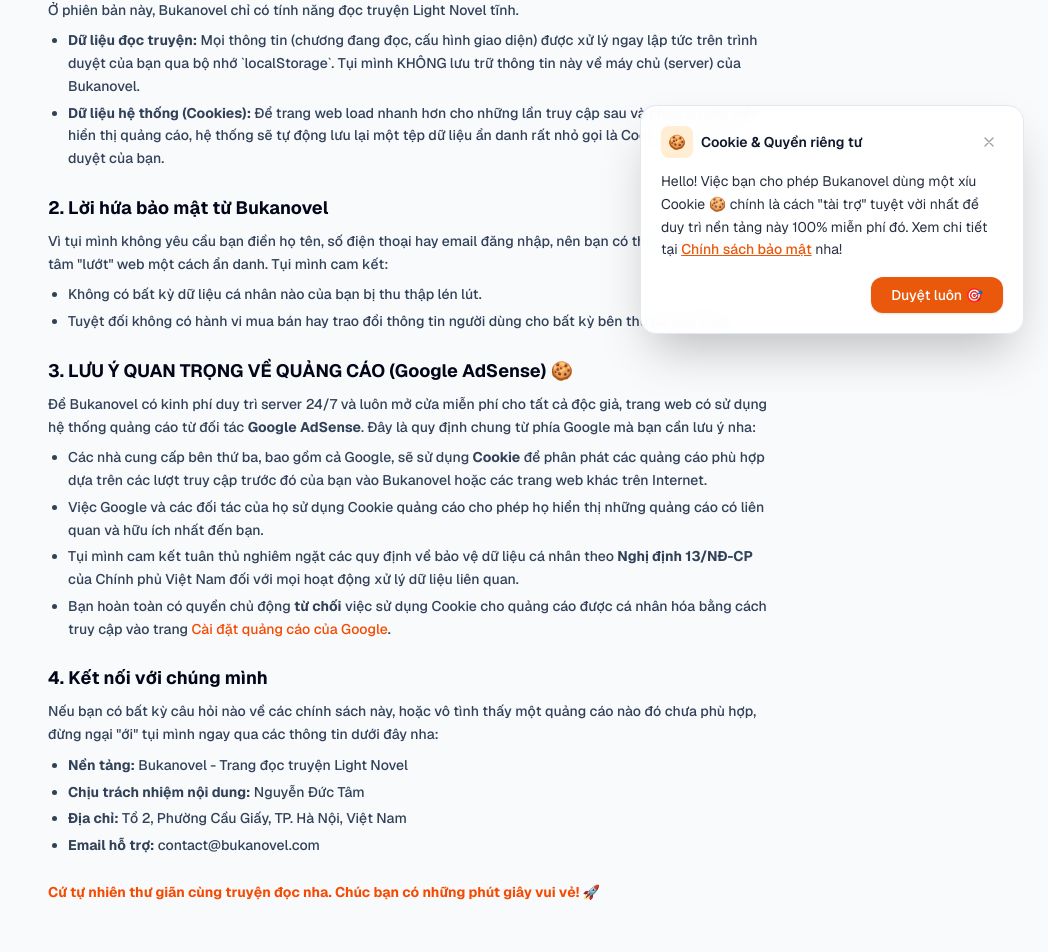
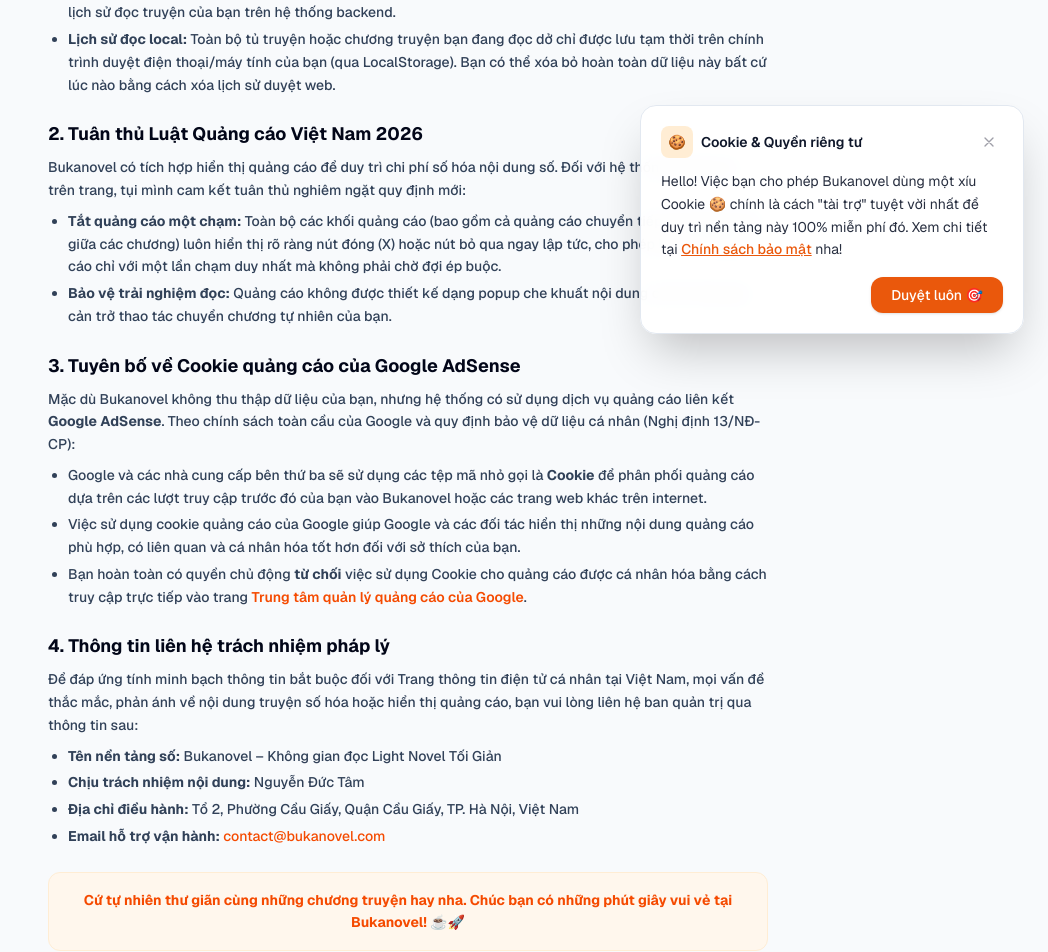
Before and after one commit to bukanovel/client, a Next.js app: page /privacy-policy in a window 1280 px wide. Shown: the part 442-1394 px from the top of the page, without its empty margins (232-1280 px from the left). Built offline with nearby package versions, Linux system fonts and the light colour scheme.

Commit message:
feat: update rules

```diff
--- a/app/privacy-policy/layout.tsx
+++ b/app/privacy-policy/layout.tsx
@@ -1,8 +1,12 @@
 import { Metadata } from "next";
 
 export const metadata: Metadata = {
-  title: "Chính sách bảo mật thông tin người dùng - Bukanovel",
+  title: "Chính sách bảo mật thông tin người dùng – Bukanovel",
   description: "Cam kết bảo mật thông tin, quy trình lưu trữ dữ liệu local và chính sách cookie quảng cáo Google AdSense tại Bukanovel.",
+  robots: {
+    index: false,
+    follow: true,
+  },
 };
 
 export default function PrivacyLayout({
--- a/app/privacy-policy/page.tsx
+++ b/app/privacy-policy/page.tsx
@@ -1,14 +1,5 @@
-import { Metadata } from "next";
 import Header from "@/components/Header";
 import Footer from "@/components/Footer";
-
-export const metadata: Metadata = {
-  title: "Chính sách bảo mật - Bukanovel",
-  robots: {
-    index: false,
-    follow: true,
-  },
-};
 
 export default function PrivacyPolicyPage() {
   return (
@@ -21,77 +12,82 @@ export default function PrivacyPolicyPage() {
         <h1 className="text-3xl font-extrabold text-slate-950 dark:text-white tracking-tight">
           Chính sách bảo mật thông tin – Bukanovel
         </h1>
-        <p className="text-xs text-slate-400 dark:text-zinc-500 font-semibold">Cập nhật lần cuối: Ngày 05 tháng 07 năm 2026</p>
+        <p className="text-xs text-slate-400 dark:text-zinc-500 font-semibold">
+          Cập nhật lần cuối: Ngày 05 tháng 07 năm 2026
+        </p>
 
         <div className="prose dark:prose-invert space-y-6 text-sm text-slate-700 dark:text-zinc-350 leading-relaxed font-medium">
           <p>
             Chào bạn nha! Cảm ơn bạn đã lựa chọn <strong>Bukanovel</strong> làm nơi đọc truyện thư giãn.
-          </p>
-          <p>
-            Vì Bukanovel ở phiên bản hiện tại hoạt động hoàn toàn miễn phí và không yêu cầu bạn phải tạo tài khoản đăng nhập, nên việc bảo mật thông tin của bạn cực kỳ đơn giản và an toàn. Tuy nhiên, để hệ thống chạy mượt mà và duy trì được nền tảng, tụi mình có áp dụng một vài chính sách nhỏ liên quan đến dữ liệu hệ thống. Bạn dành chút thời gian đọc cùng chúng mình nghen!
+            Để bạn hoàn toàn yên tâm trải nghiệm, tụi mình xin tuyên bố rõ ràng và minh bạch các cam kết bảo mật dữ liệu dựa trên quy định pháp luật Việt Nam hiện hành và chính sách đối tác của Google.
           </p>
 
           <section className="space-y-2">
-            <h2 className="text-lg font-bold text-slate-950 dark:text-white">1. Tụi mình &quot;thu thập&quot; những thông tin gì?</h2>
-            <p>Thật ra là... hầu như không có gì mang tính cá nhân cả! ✨</p>
-            <p>Ở phiên bản này, Bukanovel chỉ có tính năng đọc truyện Light Novel tĩnh.</p>
+            <h2 className="text-lg font-bold text-slate-950 dark:text-white">1. Cam kết &quot;Zero-Data&quot; từ phía Bukanovel</h2>
+            <p>
+              Bukanovel vận hành theo triết lý tối giản hoàn toàn nhằm mang lại tốc độ tải trang nhanh nhất:
+            </p>
             <ul className="list-disc pl-5 space-y-1">
               <li>
-                <strong>Dữ liệu đọc truyện:</strong> Mọi thông tin (chương đang đọc, cấu hình giao diện) được xử lý ngay lập tức trên trình duyệt của bạn qua bộ nhớ `localStorage`. Tụi mình KHÔNG lưu trữ thông tin này về máy chủ (server) của Bukanovel.
+                <strong>Không đăng nhập / đăng ký:</strong> Hệ thống không thiết lập bất kỳ tính năng tạo tài khoản nào. Bạn không cần cung cấp Họ tên, Email, Số điện thoại hay bất kỳ thông tin cá nhân nào để đọc truyện.
               </li>
               <li>
-                <strong>Dữ liệu hệ thống (Cookies):</strong> Để trang web load nhanh hơn cho những lần truy cập sau và phục vụ cho việc hiển thị quảng cáo, hệ thống sẽ tự động lưu lại một tệp dữ liệu ẩn danh rất nhỏ gọi là Cookie trên trình duyệt của bạn.
+                <strong>Không lưu vết máy chủ:</strong> Website không sử dụng cơ sở dữ liệu (Database) để theo dõi hành vi hay lưu trữ lịch sử đọc truyện của bạn trên hệ thống backend.
+              </li>
+              <li>
+                <strong>Lịch sử đọc local:</strong> Toàn bộ tủ truyện hoặc chương truyện bạn đang đọc dở chỉ được lưu tạm thời trên chính trình duyệt điện thoại/máy tính của bạn (qua LocalStorage). Bạn có thể xóa bỏ hoàn toàn dữ liệu này bất cứ lúc nào bằng cách xóa lịch sử duyệt web.
               </li>
             </ul>
           </section>
 
           <section className="space-y-2">
-            <h2 className="text-lg font-bold text-slate-950 dark:text-white">2. Lời hứa bảo mật từ Bukanovel</h2>
+            <h2 className="text-lg font-bold text-slate-950 dark:text-white">2. Tuân thủ Luật Quảng cáo Việt Nam 2026</h2>
             <p>
-              Vì tụi mình không yêu cầu bạn điền họ tên, số điện thoại hay email đăng nhập, nên bạn có thể hoàn toàn yên tâm &quot;lướt&quot; web một cách ẩn danh. Tụi mình cam kết:
-            </p>
-            <ul className="list-disc pl-5 space-y-1">
-              <li>Không có bất kỳ dữ liệu cá nhân nào của bạn bị thu thập lén lút.</li>
-              <li>Tuyệt đối không có hành vi mua bán hay trao đổi thông tin người dùng cho bất kỳ bên thứ ba nào khác.</li>
-            </ul>
-          </section>
-
-          <section className="space-y-2">
-            <h2 className="text-lg font-bold text-slate-950 dark:text-white">3. LƯU Ý QUAN TRỌNG VỀ QUẢNG CÁO (Google AdSense) 🍪</h2>
-            <p>
-              Để Bukanovel có kinh phí duy trì server 24/7 và luôn mở cửa miễn phí cho tất cả độc giả, trang web có sử dụng hệ thống quảng cáo từ đối tác <strong>Google AdSense</strong>. Đây là quy định chung từ phía Google mà bạn cần lưu ý nha:
+              Bukanovel có tích hợp hiển thị quảng cáo để duy trì chi phí số hóa nội dung số. Đối với hệ thống quảng cáo trên trang, tụi mình cam kết tuân thủ nghiêm ngặt quy định mới:
             </p>
             <ul className="list-disc pl-5 space-y-1">
               <li>
-                Các nhà cung cấp bên thứ ba, bao gồm cả Google, sẽ sử dụng <strong>Cookie</strong> để phân phát các quảng cáo phù hợp dựa trên các lượt truy cập trước đó của bạn vào Bukanovel hoặc các trang web khác trên Internet.
+                <strong>Tắt quảng cáo một chạm:</strong> Toàn bộ các khối quảng cáo (bao gồm cả quảng cáo chuyển tiếp Interstitial Ads giữa các chương) luôn hiển thị rõ ràng nút đóng (X) hoặc nút bỏ qua ngay lập tức, cho phép bạn tắt quảng cáo chỉ với một lần chạm duy nhất mà không phải chờ đợi ép buộc.
               </li>
               <li>
-                Việc Google và các đối tác của họ sử dụng Cookie quảng cáo cho phép họ hiển thị những quảng cáo có liên quan và hữu ích nhất đến bạn.
-              </li>
-              <li>
-                Tụi mình cam kết tuân thủ nghiêm ngặt các quy định về bảo vệ dữ liệu cá nhân theo <strong>Nghị định 13/NĐ-CP</strong> của Chính phủ Việt Nam đối với mọi hoạt động xử lý dữ liệu liên quan.
-              </li>
-              <li>
-                Bạn hoàn toàn có quyền chủ động <strong>từ chối</strong> việc sử dụng Cookie cho quảng cáo được cá nhân hóa bằng cách truy cập vào trang <a href="https://myadcenter.google.com/" target="_blank" rel="noopener noreferrer" className="text-orange-600 dark:text-orange-500 hover:underline">Cài đặt quảng cáo của Google</a>.
+                <strong>Bảo vệ trải nghiệm đọc:</strong> Quảng cáo không được thiết kế dạng popup che khuất nội dung chính hoặc gây cản trở thao tác chuyển chương tự nhiên của bạn.
               </li>
             </ul>
           </section>
 
           <section className="space-y-2">
-            <h2 className="text-lg font-bold text-slate-950 dark:text-white">4. Kết nối với chúng mình</h2>
+            <h2 className="text-lg font-bold text-slate-950 dark:text-white">3. Tuyên bố về Cookie quảng cáo của Google AdSense</h2>
             <p>
-              Nếu bạn có bất kỳ câu hỏi nào về các chính sách này, hoặc vô tình thấy một quảng cáo nào đó chưa phù hợp, đừng ngại &quot;ới&quot; tụi mình ngay qua các thông tin dưới đây nha:
+              Mặc dù Bukanovel không thu thập dữ liệu của bạn, nhưng hệ thống có sử dụng dịch vụ quảng cáo liên kết <strong>Google AdSense</strong>. Theo chính sách toàn cầu của Google và quy định bảo vệ dữ liệu cá nhân (Nghị định 13/NĐ-CP):
             </p>
             <ul className="list-disc pl-5 space-y-1">
-              <li><strong>Nền tảng:</strong> Bukanovel - Trang đọc truyện Light Novel  </li>
-              <li><strong>Chịu trách nhiệm nội dung:</strong> Nguyễn Đức Tâm</li>
-              <li><strong>Địa chỉ:</strong> Tổ 2, Phường Cầu Giấy, TP. Hà Nội, Việt Nam</li>
-              <li><strong>Email hỗ trợ:</strong> contact@bukanovel.com</li>
+              <li>
+                Google và các nhà cung cấp bên thứ ba sẽ sử dụng các tệp mã nhỏ gọi là <strong>Cookie</strong> để phân phối quảng cáo dựa trên các lượt truy cập trước đó của bạn vào Bukanovel hoặc các trang web khác trên internet.
+              </li>
+              <li>
+                Việc sử dụng cookie quảng cáo của Google giúp Google và các đối tác hiển thị những nội dung quảng cáo phù hợp, có liên quan và cá nhân hóa tốt hơn đối với sở thích của bạn.
+              </li>
+              <li>
+                Bạn hoàn toàn có quyền chủ động <strong>từ chối</strong> việc sử dụng Cookie cho quảng cáo được cá nhân hóa bằng cách truy cập trực tiếp vào trang <a href="https://myadcenter.google.com/" target="_blank" rel="noopener noreferrer" className="text-orange-600 dark:text-orange-500 hover:underline font-semibold">Trung tâm quản lý quảng cáo của Google</a>.
+              </li>
             </ul>
           </section>
 
-          <p className="font-bold text-orange-600 dark:text-orange-500 mt-6">
-            Cứ tự nhiên thư giãn cùng truyện đọc nha. Chúc bạn có những phút giây vui vẻ! 🚀
+          <section className="space-y-2">
+            <h2 className="text-lg font-bold text-slate-950 dark:text-white">4. Thông tin liên hệ trách nhiệm pháp lý</h2>
+            <p>
+              Để đáp ứng tính minh bạch thông tin bắt buộc đối với Trang thông tin điện tử cá nhân tại Việt Nam, mọi vấn đề thắc mắc, phản ánh về nội dung truyện số hóa hoặc hiển thị quảng cáo, bạn vui lòng liên hệ ban quản trị qua thông tin sau:
+            </p>
+            <ul className="list-disc pl-5 space-y-1">
+              <li><strong>Tên nền tảng số:</strong> Bukanovel – Không gian đọc Light Novel Tối Giản</li>
+              <li><strong>Chịu trách nhiệm nội dung:</strong> Nguyễn Đức Tâm</li>
+              <li><strong>Địa chỉ điều hành:</strong> Tổ 2, Phường Cầu Giấy, Quận Cầu Giấy, TP. Hà Nội, Việt Nam</li>
+              <li><strong>Email hỗ trợ vận hành:</strong> <a href="mailto:contact@bukanovel.com" className="text-orange-600 dark:text-orange-500 hover:underline">contact@bukanovel.com</a></li>
+            </ul>
+          </section>
+
+          <p className="font-bold text-orange-600 dark:text-orange-500 mt-6 bg-orange-50 dark:bg-orange-950/30 p-4 rounded-xl text-center border border-orange-100 dark:border-orange-900/50">
+            Cứ tự nhiên thư giãn cùng những chương truyện hay nha. Chúc bạn có những phút giây vui vẻ tại Bukanovel! ☕🚀
           </p>
         </div>
       </main>
--- a/app/terms-of-service/page.tsx
+++ b/app/terms-of-service/page.tsx
@@ -1,14 +1,5 @@
-import { Metadata } from "next";
 import Header from "@/components/Header";
 import Footer from "@/components/Footer";
-
-export const metadata: Metadata = {
-  title: "Điều khoản dịch vụ - Bukanovel",
-  robots: {
-    index: false,
-    follow: true,
-  },
-};
 
 export default function TermsOfServicePage() {
   return (
@@ -19,62 +10,86 @@ export default function TermsOfServicePage() {
       {/* Main Content */}
       <main className="max-w-3xl mx-auto px-6 py-12 flex-1 w-full space-y-6 text-left">
         <h1 className="text-3xl font-extrabold text-slate-950 dark:text-white tracking-tight">
-          Điều khoản sử dụng dịch vụ – Bukanovel
+          Điều khoản dịch vụ sử dụng dịch vụ – Bukanovel
         </h1>
-        <p className="text-xs text-slate-400 dark:text-zinc-500 font-semibold">Cập nhật lần cuối: Ngày 05 tháng 07 năm 2026</p>
+        <p className="text-xs text-slate-400 dark:text-zinc-500 font-semibold">
+          Cập nhật lần cuối: Ngày 05 tháng 07 năm 2026
+        </p>
 
-        <div className="prose dark:prose-invert space-y-6 text-sm text-slate-700 dark:text-zinc-355 leading-relaxed font-medium">
+        <div className="prose dark:prose-invert space-y-6 text-sm text-slate-700 dark:text-zinc-350 leading-relaxed font-medium">
           <p>
-            Chào bạn nha! Cảm ơn bạn đã ghé thăm Bukanovel – trang đọc truyện Light Novel hoàn toàn miễn phí.
-          </p>
-          <p>
-            Để chúng mình có thể đồng hành cùng nhau lâu dài và giữ cho website luôn hoạt động ổn định, 100% miễn phí, bạn vui lòng dành vài phút đọc kỹ những &quot;luật chơi&quot; nho nhỏ dưới đây nghen. Khi bạn sử dụng các tiện ích trên Bukanovel, đồng nghĩa với việc bạn đã vui vẻ đồng ý với các điều khoản này rồi đó!
+            Chào mừng bạn đến với <strong>Bukanovel</strong>. Khi bạn truy cập, lướt đọc truyện hoặc sử dụng bất kỳ tài nguyên tĩnh nào trên website này, đồng nghĩa với việc bạn đã đọc, hiểu và đồng ý tuân thủ các điều khoản dưới đây.
           </p>
 
           <section className="space-y-2">
-            <h2 className="text-lg font-bold text-slate-950 dark:text-white">1. Các tiện ích tụi mình cung cấp</h2>
-            <p>Hiện tại ở phiên bản này, Bukanovel hoàn toàn miễn phí và cung cấp cho bạn tiện ích đọc truyện Light Novel tĩnh.</p>
-          </section>
-
-          <section className="space-y-2">
-            <h2 className="text-lg font-bold text-slate-950 dark:text-white">2. Giới hạn trách nhiệm (Miễn trừ trách nhiệm pháp lý)</h2>
-            <p>Chúng mình sử dụng các mô hình AI để sáng tạo nội dung truyện nhằm mục đích giải trí và học thuật thuần túy.</p>
+            <h2 className="text-lg font-bold text-slate-950 dark:text-white">1. Bản chất dịch vụ và Miễn trừ thủ tục BCT</h2>
+            <p>
+              Bukanovel vận hành như một không gian lưu trữ và chia sẻ văn học số hóa tối giản, phi lợi nhuận thương mại:
+            </p>
             <ul className="list-disc pl-5 space-y-1">
-              <li>Mọi nhân vật, bối cảnh hay sự kiện trong truyện đều là **sản phẩm của trí tưởng tượng độc bản từ AI** và không phản ánh các sự kiện có thật ngoài đời thực.</li>
-              <li>Bukanovel sẽ không chịu trách nhiệm pháp lý cho bất kỳ sự trùng hợp ngẫu nhiên nào liên quan đến cốt truyện hoặc nhân vật.</li>
+              <li>
+                <strong>Nội dung miễn phí:</strong> Toàn bộ các tác phẩm Light Novel lưu trữ trên trang được cung cấp hoàn toàn miễn phí, không yêu cầu nạp tiền, không bán tài khoản VIP và không có bất kỳ cổng thanh toán, giao dịch mua bán nào.
+              </li>
+              <li>
+                <strong>Tuyên bố phân loại:</strong> Do hệ thống không tích hợp cổng thanh toán thương mại và không kinh doanh dịch vụ, dựa theo thông tư hướng dẫn của Bộ Công Thương năm 2026, Bukanovel là một <em>Trang thông tin điện tử cá nhân</em> và thuộc diện miễn trừ nghĩa vụ đăng ký/thông báo website thương mại điện tử.
+              </li>
             </ul>
           </section>
 
           <section className="space-y-2">
-            <h2 className="text-lg font-bold text-slate-950 dark:text-white">3. Điều khoản về Quảng cáo và Duy trì hệ thống</h2>
-            <p>Để Bukanovel có thể duy trì server hoạt động 24/7 và luôn mở cửa miễn phí cho độc giả, chúng mình có đặt các vị trí quảng cáo từ đối tác Google AdSense.</p>
+            <h2 className="text-lg font-bold text-slate-950 dark:text-white">2. Thỏa thuận về nội dung số do AI sáng tác (Human-in-the-loop)</h2>
+            <p>
+              Để bảo vệ quyền lợi sở hữu trí tuệ và tuân thủ các quy định quản lý nội dung không gian mạng:
+            </p>
             <ul className="list-disc pl-5 space-y-1">
-              <li>Chúng mình cam kết các vị trí quảng cáo luôn được thiết kế gọn gàng, không che khuất hay làm gián đoạn cảm xúc khi đọc truyện của bạn.</li>
-              <li><strong>Quyền tắt quảng cáo:</strong> Người đọc hoàn toàn có quyền chủ động tắt hoặc chặn quảng cáo bằng một chạm theo các quy định Luật Quảng cáo năm 2026 của Việt Nam.</li>
-              <li><strong>Nghiêm cấm hành vi gian lận:</strong> Mong bạn KHÔNG sử dụng bất kỳ phần mềm, công cụ tự động (bot) nào để bấm (click) liên tục vào quảng cáo trên Bukanovel nhằm mục đích phá hoại. Nếu hệ thống phát hiện IP có hành vi bất thường, tụi mình buộc lòng phải chặn truy cập của bạn để bảo vệ hệ thống.</li>
+              <li>
+                Toàn bộ cốt truyện, bối cảnh và tuyến nhân vật trên website là sản phẩm độc bản được lên ý tưởng bởi trí tuệ nhân tạo (AI) và có sự biên tập trực tiếp từ con người, không sao chép từ bất kỳ tác phẩm hoặc tác giả có thật nào trên thị trường.
+              </li>
+              <li>
+                Tụi mình nghiêm cấm mọi hành vi sao chép, sử dụng phần mềm tự động (Scraper bot) để cào dữ liệu chữ của Bukanovel nhằm mục đích phân phối lại trên các ứng dụng hoặc website thương mại khác khi chưa có sự đồng ý bằng văn bản của ban quản trị.
+              </li>
             </ul>
           </section>
 
           <section className="space-y-2">
-            <h2 className="text-lg font-bold text-slate-950 dark:text-white">4. Quyền sở hữu trí tuệ</h2>
+            <h2 className="text-lg font-bold text-slate-950 dark:text-white">3. Quy tắc hành vi độc giả chống gian lận quảng cáo</h2>
+            <p>
+              Bukanovel sử dụng mạng lưới quảng cáo liên kết từ đối tác thứ ba (Google AdSense) để trang trải chi phí vận hành máy chủ tĩnh. Chúng mình yêu cầu bạn cam kết bảo vệ hệ thống:
+            </p>
             <ul className="list-disc pl-5 space-y-1">
-              <li>Mọi nội dung truyện được xuất bản trên Bukanovel đều thuộc bản quyền của hệ thống.</li>
-              <li>Vui lòng không sử dụng các công cụ tự động để cào dữ liệu truyện từ Bukanovel nhằm mục đích thương mại hoặc phát hành trên các nền tảng khác khi chưa được đồng ý.</li>
+              <li>
+                <strong>Không gian lận click (Click Fraud):</strong> Nghiêm cấm mọi hành vi cố tình nhấp chuột liên tục vào quảng cáo (click tặc), sử dụng các công cụ tạo lưu lượng truy cập ảo, botnet hoặc proxy giả lập hành vi người dùng nhằm mục đích trục lợi hoặc phá hoại tài khoản AdSense của trang.
+              </li>
+              <li>
+                <strong>Bảo vệ an ninh mạng:</strong> Tuyệt đối không tấn công từ chối dịch vụ (DDoS), chèn mã độc vào mã nguồn tĩnh hoặc tìm cách can thiệp trái phép vào hạ tầng phân phối HTML của Bukanovel (Tuân thủ Luật An ninh mạng Việt Nam). Hệ thống bảo vệ tự động của Cloudflare sẽ tự động ghi vết IP và chặn truy cập vĩnh viễn nếu phát hiện dấu hiệu bất thường.
+              </li>
             </ul>
           </section>
 
           <section className="space-y-2">
-            <h2 className="text-lg font-bold text-slate-950 dark:text-white">5. Cập nhật điều khoản</h2>
+            <h2 className="text-lg font-bold text-slate-950 dark:text-white">4. Đóng góp tự nguyện (Donate)</h2>
+            <ul className="list-disc pl-5 space-y-1">
+              <li>
+                Nút Donate đặt tĩnh ở cuối chương truyện (&quot;Mời tác giả ly cafe ☕&quot;) hoàn toàn dựa trên tinh thần tự nguyện và yêu mến từ phía độc giả.
+              </li>
+              <li>
+                Khoản đóng góp này được xem là quà tặng/tặng cho cá nhân và không cấu thành một giao dịch mua bán hàng hóa hay dịch vụ bắt buộc. Ban quản trị Bukanovel sẽ chủ động thực hiện nghĩa vụ khai trình thuế thu nhập cá nhân theo quý/năm đối với các khoản thu phát sinh từ nội dung số này theo đúng Nghị định 253/2026/NĐ-CP.
+              </li>
+            </ul>
+          </section>
+
+          <section className="space-y-2">
+            <h2 className="text-lg font-bold text-slate-950 dark:text-white">5. Cơ chế giải quyết khiếu nại & Điều chỉnh</h2>
             <p>
-              Tụi mình có thể sẽ cập nhật hoặc thay đổi các điều khoản này khi website có thêm tính năng mới. Mọi sự thay đổi sẽ được thông báo ngay trên trang này. Bạn nhớ thỉnh thoảng ghé xem lại nha!
+              Tụi mình giữ quyền bổ sung, gỡ bỏ chương truyện hoặc cập nhật các điều khoản này bất kỳ lúc nào để phù hợp với định hướng nội dung và tiến trình thay đổi của luật pháp Việt Nam.
+            </p>
+            <p>
+              Nếu bạn phát hiện bất kỳ nội dung chữ nào vi phạm chuẩn chính tả, lỗi hiển thị UI hoặc nội dung phân phối quảng cáo tự động từ phía đối tác chưa phù hợp, bạn vui lòng gửi phản hồi về địa chỉ email chính thức: <a href="mailto:contact@bukanovel.com" className="text-orange-600 dark:text-orange-500 hover:underline font-semibold">contact@bukanovel.com</a>. Chúng mình sẽ rà soát và xử lý trong vòng 24 giờ làm việc.
             </p>
           </section>
 
-          <p className="mt-4 pt-4 border-t border-slate-100 dark:border-zinc-800">
-            Nếu bạn có bất kỳ góp ý nào, đừng ngại gửi email cho chúng mình qua: <strong>contact@bukanovel.com</strong>
-          </p>
-          <p className="font-bold text-orange-600 dark:text-orange-500">
-            Chúc bạn có những phút giây đọc truyện thật thư giãn! 🚀
+          <p className="font-bold text-slate-400 dark:text-zinc-500 text-center text-xs border-t border-slate-200 dark:border-zinc-800/80 pt-6">
+            Bukanovel – Đọc Light Novel Tối Giản, Tốc Độ & Hợp Pháp tại Việt Nam.
           </p>
         </div>
       </main>
```
Also changed, not shown: app/terms-of-service/layout.tsx (+6 -2 lines), 1 other file (tests, documents, lock files or other folders).
